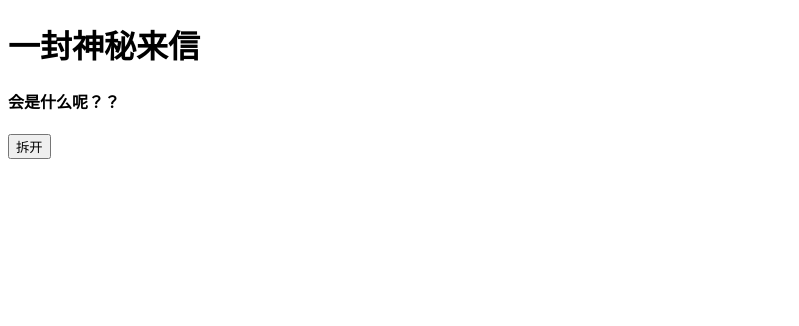
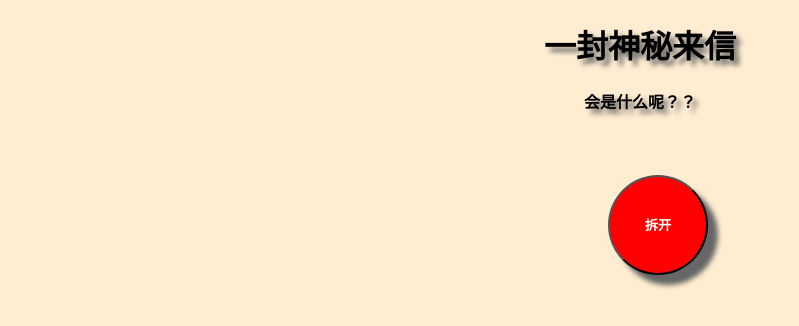
Before and after one commit to SHEL-infinite2/Mysterious-letter, a plain HTML site: page index.html in a window 1280 px wide. Shown: the whole page, without its empty margins (0-799 px from the left). Drawn offline with Linux system fonts and the light colour scheme.

Commit message:
Update index.html

```diff
--- a/index.html
+++ b/index.html
@@ -1,15 +1,49 @@
+
 <!DOCTYPE html>
 <html>
 <!-- 生日快乐！！！！！！！！！！ -->
 <head>
 <meta charset="utf-8">
 <title>神秘来信</title>
+<style>
+    body {
+        background-color:#ffedd1;
+    }
+    h1 {
+        color:rgb(0, 0, 0);
+        text-align:center;
+        text-shadow: 5px 5px 5px #666666;
+    }
+    h4 {
+        color:rgb(0, 0, 0);
+        text-align:center;
+        text-shadow: 5px 5px 5px #666666;
+    }
+    h6 {
+        color:#ffedd1;
+    }
+    #ascsss
+    {
+        font-family: myFirstFont;
+        src: url(sansation_bold.woff);
+        font-weight:bold;
+        border-radius: 1000px;
+        background: #ff0000;
+        padding: 20px;
+        color: white;
+        cursor: pointer;
+        width: 100px;
+        height: 100px;
+        box-shadow: 10px 10px 5px #666666;
+    }
+    </style>
 </head>
 <body>
 <h1>一封神秘来信</h1>
 <h4>会是什么呢？？</h4>
+<h6 style="background-color:#ffedd1;">|</h6>
     <form action="https://static.box3.codemao.cn/block/QmbZLV8appvLQcvNXVHTgnyU26L2rhx3Qw7zcqFyPy6KvG_cover_0_0.png">
-        <input type="submit" value="拆开">
+        &nbsp;&nbsp;&nbsp;&nbsp;&nbsp;&nbsp;&nbsp;&nbsp;&nbsp;&nbsp;&nbsp;&nbsp;&nbsp;&nbsp;&nbsp;&nbsp;&nbsp;&nbsp;&nbsp;&nbsp;&nbsp;&nbsp;&nbsp;&nbsp;&nbsp;&nbsp;&nbsp;&nbsp;&nbsp;&nbsp;&nbsp;&nbsp;&nbsp;&nbsp;&nbsp;&nbsp;&nbsp;&nbsp;&nbsp;&nbsp;&nbsp;&nbsp;&nbsp;&nbsp;&nbsp;&nbsp;&nbsp;&nbsp;&nbsp;&nbsp;&nbsp;&nbsp;&nbsp;&nbsp;&nbsp;&nbsp;&nbsp;&nbsp;&nbsp;&nbsp;&nbsp;&nbsp;&nbsp;&nbsp;&nbsp;&nbsp;&nbsp;&nbsp;&nbsp;&nbsp;&nbsp;&nbsp;&nbsp;&nbsp;&nbsp;&nbsp;&nbsp;&nbsp;&nbsp;&nbsp;&nbsp;&nbsp;&nbsp;&nbsp;&nbsp;&nbsp;&nbsp;&nbsp;&nbsp;&nbsp;&nbsp;&nbsp;&nbsp;&nbsp;&nbsp;&nbsp;&nbsp;&nbsp;&nbsp;&nbsp;&nbsp;&nbsp;&nbsp;&nbsp;&nbsp;&nbsp;&nbsp;&nbsp;&nbsp;&nbsp;&nbsp;&nbsp;&nbsp;&nbsp;&nbsp;&nbsp;&nbsp;&nbsp;&nbsp;&nbsp;&nbsp;&nbsp;&nbsp;&nbsp;&nbsp;&nbsp;&nbsp;&nbsp;&nbsp;&nbsp;&nbsp;&nbsp;&nbsp;&nbsp;&nbsp;&nbsp;&nbsp;&nbsp;&nbsp;&nbsp;&nbsp;&nbsp;&nbsp;&nbsp;&nbsp;&nbsp;&nbsp;&nbsp;&nbsp;&nbsp;<input type="submit" value="拆开" id = "ascsss">
     </form>
 </body>
 </html>
```
